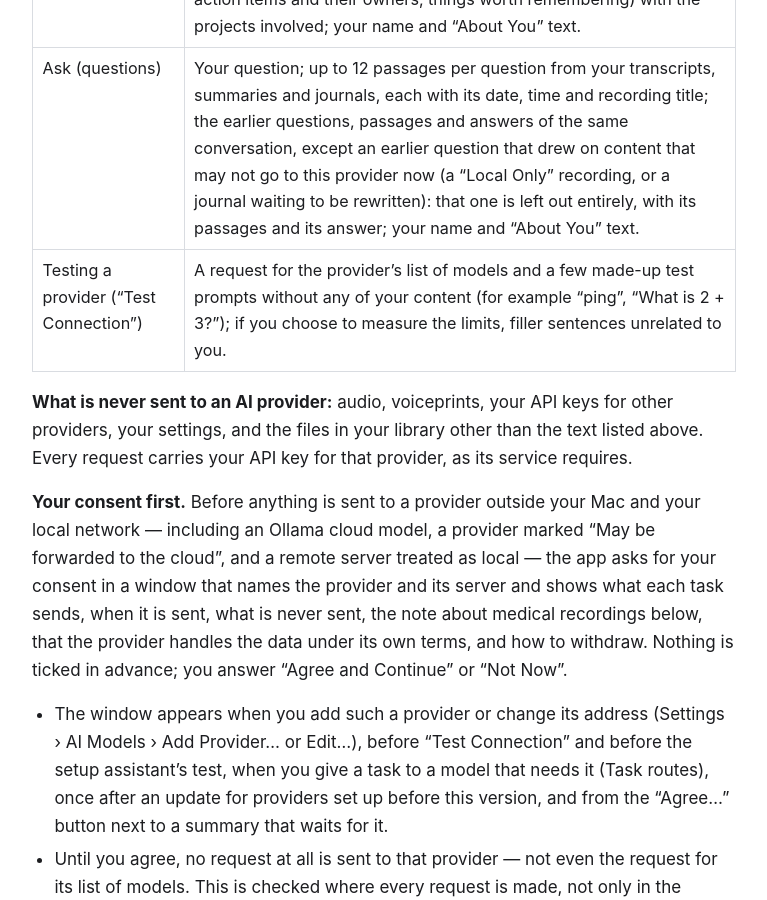
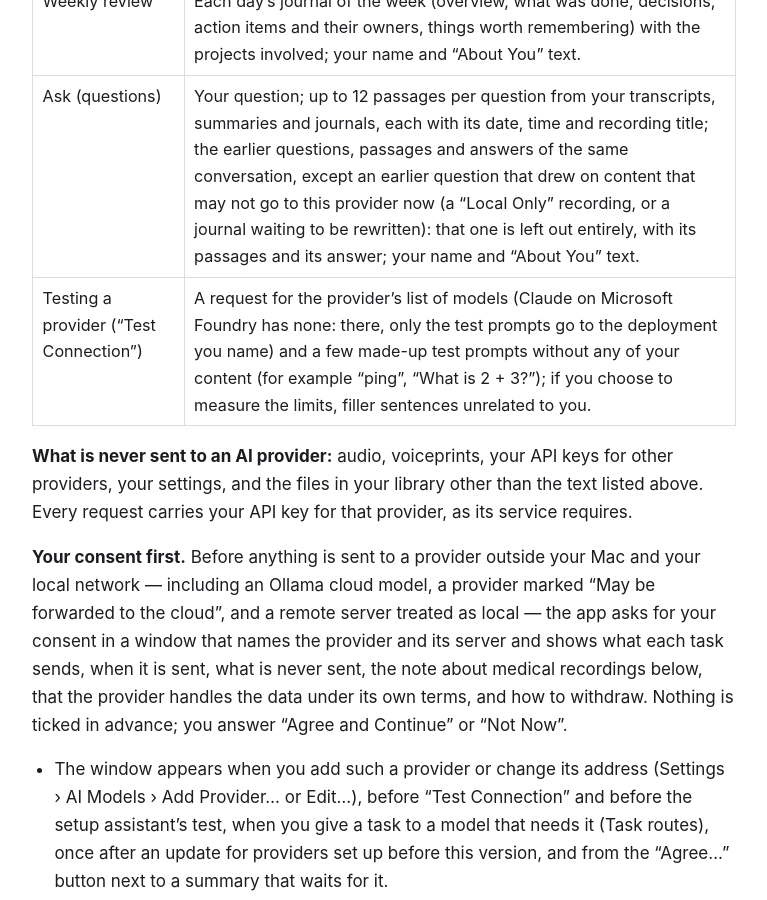
Before and after one commit to Aliciahan/pubweb-aliciarecorderdesktop, a Jekyll site: the page built from privacy.md, in a window 1280 px wide and 900 px high, scrolled down 4240 px. Shown: the whole window, without its empty margins (256-1023 px from the left). Built offline with Jekyll 4.4.1, drawn with Linux system fonts in a browser that asks for light colours; some of the changed text lies outside the part shown.

Commit message:
Privacy policy: Claude on Microsoft Foundry
Named among the cloud providers: the text goes to the Claude deployment in the user's own Microsoft Azure
resource. Testing the connection there sends no request for a model list.

Co-Authored-By: Claude Fable 5.2 <noreply@anthropic.com>

```diff
--- a/privacy.md
+++ b/privacy.md
@@ -101,7 +101,8 @@ Writing summaries, minutes, journals, weekly reviews and answers needs a languag
 AI Models or during setup:
 
 - a **cloud provider** used with your own account and API key (for example Anthropic, OpenAI, Google Gemini,
-  DeepSeek, Mistral, OpenRouter, Azure OpenAI, or any other server you enter), or
+  DeepSeek, Mistral, OpenRouter, Azure OpenAI, Claude on Microsoft Foundry, or any other server you enter; with
+  Claude on Microsoft Foundry the text goes to the Claude deployment in your own Microsoft Azure resource), or
 - a model on **this Mac** or on your **local network** (for example Ollama, LM Studio, vLLM or a llama.cpp server), or
   Apple's on-device model on Macs where it is available.
 
@@ -129,7 +130,7 @@ same conversation are handled.
 | Daily journal | The summaries of that day's recordings (not their transcripts), with each recording's time, type, title and projects; your name and “About You” text. Recordings kept local are left out and only counted. |
 | Weekly review | Each day's journal of the week (overview, what was done, decisions, action items and their owners, things worth remembering) with the projects involved; your name and “About You” text. |
 | Ask (questions) | Your question; up to 12 passages per question from your transcripts, summaries and journals, each with its date, time and recording title; the earlier questions, passages and answers of the same conversation, except an earlier question that drew on content that may not go to this provider now (a “Local Only” recording, or a journal waiting to be rewritten): that one is left out entirely, with its passages and its answer; your name and “About You” text. |
-| Testing a provider (“Test Connection”) | A request for the provider's list of models and a few made-up test prompts without any of your content (for example “ping”, “What is 2 + 3?”); if you choose to measure the limits, filler sentences unrelated to you. |
+| Testing a provider (“Test Connection”) | A request for the provider's list of models (Claude on Microsoft Foundry has none: there, only the test prompts go to the deployment you name) and a few made-up test prompts without any of your content (for example “ping”, “What is 2 + 3?”); if you choose to measure the limits, filler sentences unrelated to you. |
 
 **What is never sent to an AI provider:** audio, voiceprints, your API keys for other providers, your settings, and
 the files in your library other than the text listed above. Every request carries your API key for that provider, as
@@ -406,7 +407,7 @@ for what the app sends, describe it in the app's release notes.
 
 写总结、纪要、日记、周回顾和回答问题需要一个大模型。你在 设置 › AI 模型 或首次设置时选择：
 
-- 用你自己的账号和 API key 的**云端提供方**（例如 Anthropic、OpenAI、Google Gemini、DeepSeek、Mistral、OpenRouter、Azure OpenAI，或你填写的其他服务器地址）；或者
+- 用你自己的账号和 API key 的**云端提供方**（例如 Anthropic、OpenAI、Google Gemini、DeepSeek、Mistral、OpenRouter、Azure OpenAI、Microsoft Foundry 上的 Claude，或你填写的其他服务器地址；用 Microsoft Foundry 上的 Claude 时，文字发到你自己的 Microsoft Azure 资源里部署的 Claude）；或者
 - **这台 Mac** 上或**局域网**里的模型（例如 Ollama、LM Studio、vLLM、llama.cpp server），或在支持的 Mac 上使用 Apple 本机模型。
 
 App 按提供方的地址判断它在本机、局域网还是云端：本机（localhost）、局域网（私有地址、`.local` 名称）、云端（其他所有地址）。Ollama 的云端模型（名字以 `-cloud` 或 `:cloud` 结尾）虽然经由你的 Mac 访问，也算云端。你可以把某个提供方设成“可能转发到云端”，它就按云端算。你也可以在确认之后，把局域网以外的一台服务器“按本地对待”（“我控制的服务器”）：这样它也会收到你只限本地处理的录音，而那次确认就是你同意把内容发给它。
@@ -422,7 +423,7 @@ App 按提供方的地址判断它在本机、局域网还是云端：本机（l
 | 每日日记 | 当天各段录音的总结（不含逐字稿），以及每段录音的时间、类型、标题和所属项目；你的名字和“关于你”。只限本地处理的录音不写进去，只计数。 |
 | 周回顾 | 这一周每天的日记（概要、做了什么、决定、待办和负责人、值得记住的事）和相关的项目名；你的名字和“关于你”。 |
 | 问答 | 你的问题；每次提问从逐字稿、总结和日记里搜到的最多 12 段文字，各带日期、时间和录音标题；同一次对话里之前的问题、片段和回答，但哪一轮用到了现在不能发给这个提供方的内容（“仅本地”的录音，或等待重写的日记），那一轮就整个不发，连同它的片段和回答；你的名字和“关于你”。 |
-| 测试提供方（“测试连接”） | 请求提供方的模型列表，以及几条不含你任何内容的测试提示（例如“ping”“What is 2 + 3?”）；选了测量上限时，还有一些与你无关的填充句子。 |
+| 测试提供方（“测试连接”） | 请求提供方的模型列表（Microsoft Foundry 上的 Claude 没有模型列表，只把测试提示发给你填的部署），以及几条不含你任何内容的测试提示（例如“ping”“What is 2 + 3?”）；选了测量上限时，还有一些与你无关的填充句子。 |
 
 **从不发给 AI 提供方的：** 音频、声纹、其他提供方的 API key、你的设置，以及资料库里除上表所列文字以外的文件。每个请求都带着你在这个提供方的 API key，这是它的服务要求的。
 
```
